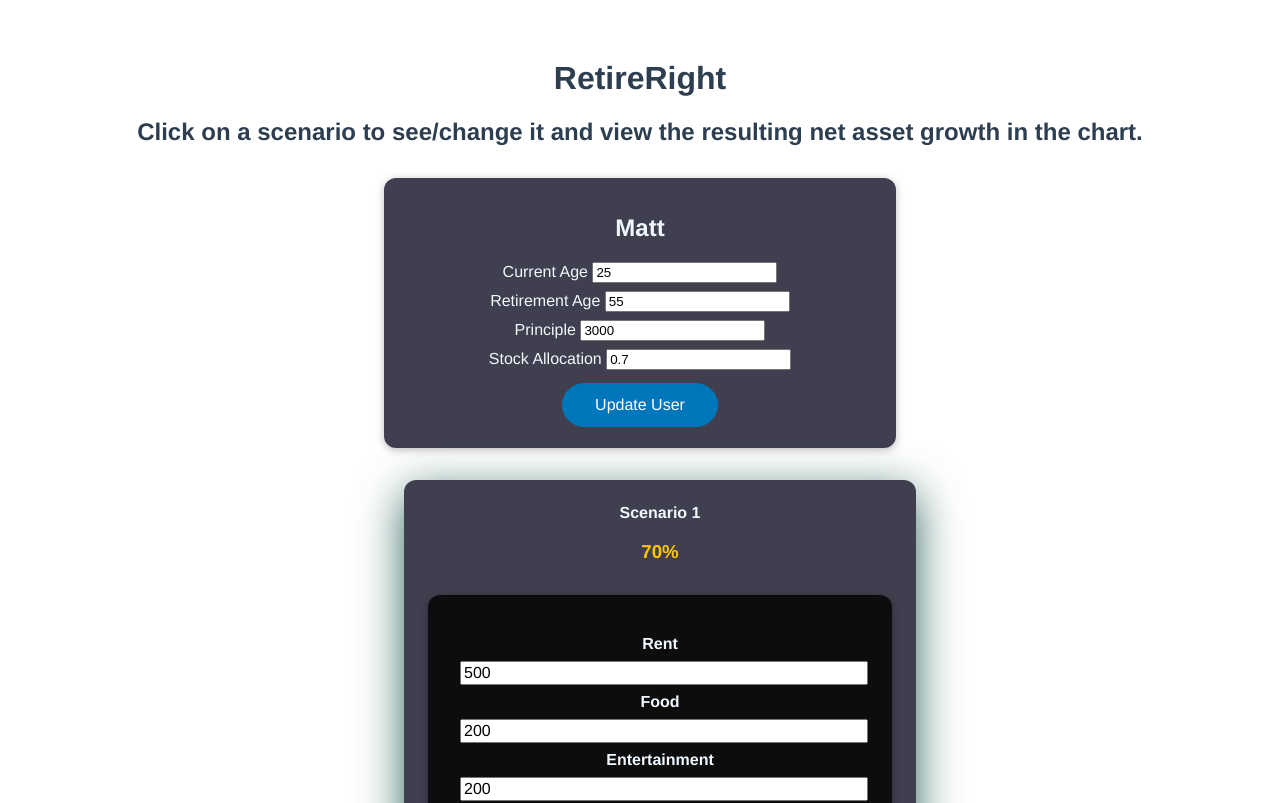
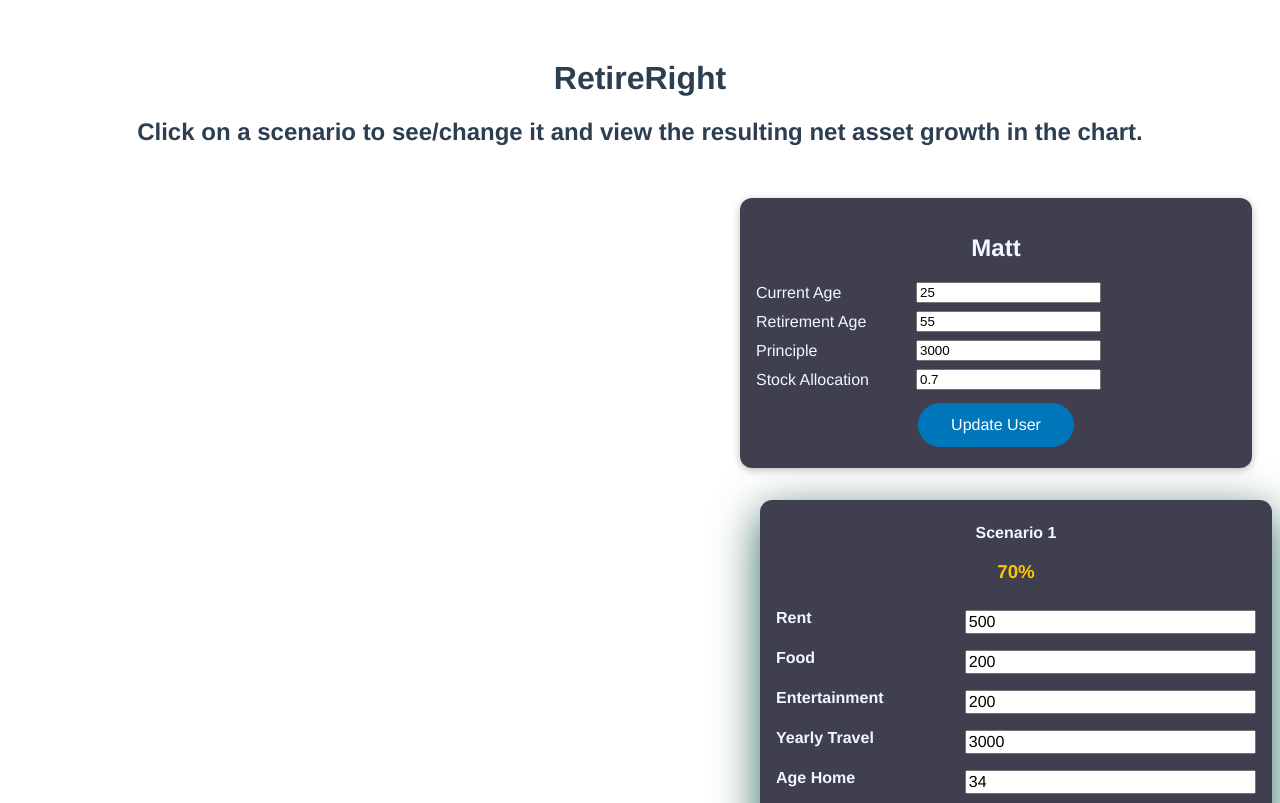
Before and after one commit to Matthew-Curry/RetireRight, a Vue app in the folder frontend/: page / in a window 1280 px wide. Shown: the top 803 px of the page. Built offline with nearby package versions, Linux system fonts and the light colour scheme.

Commit message:
all base components working

```diff
--- a/frontend/package.json
+++ b/frontend/package.json
@@ -8,6 +8,7 @@
     "lint": "vue-cli-service lint"
   },
   "dependencies": {
+    "chart.js": "^2.9.4",
     "core-js": "^3.8.3",
     "vue": "^3.2.13"
   },
--- a/frontend/src/App.vue
+++ b/frontend/src/App.vue
@@ -5,13 +5,13 @@
       Click on a scenario to see/change it and view the resulting net asset
       growth in the chart.
     </h2>
+    <div style="float: right">
       <user
         :username="user.username"
         :stockAllocation="user.stockAllocation"
         :retirementAge="user.retirementAge"
         :currentAge="user.currentAge"
         :principle="user.principle"
-
         @updated-stock-allocation="updateUserStockAllocation"
         @updated-retirement-age="updateUserRetirementAge"
         @updated-current-age="updateUserCurrentAge"
@@ -20,17 +20,22 @@
       <ul>
           <app-scenario
             v-for="(sourceData, index) in scenarios"
+            :key="index"
             @selected="updateSelectedScenario"
             @form-submitted="patchScenario"
             @deleted="deleteScenario"
-        :key="index"
             :scenarioIndex="index"
             :isSelected="index === selectedScenarioIndex"
             :sourceData="sourceData"
           >
           </app-scenario>
       </ul>
-    <chart></chart>
+    </div>
+    <chart
+      :bestData="bestData"
+      :worstData="worstData"
+      :averageData="averageData"
+    ></chart>
     <button v-if="scenarios.length < 5" @click="addScenario">
       Add Scenario
     </button>
@@ -59,7 +64,13 @@ export default {
         retirementAge: 55,
         currentAge: 25,
         principle: 3000,
+        years: [
+          0, 1, 2, 3, 4, 5, 6, 7, 8, 9, 10, 11, 12, 13, 14, 15, 16, 17, 18, 19,
+          20, 21, 22, 23, 24, 25, 26, 27, 28, 29, 30, 31, 32, 33, 34, 35, 36,
+          37, 38, 39,
+        ],
       },
+
       selectedScenarioIndex: 0,
       scenarios: [
         {
@@ -75,6 +86,132 @@ export default {
           mortgageLength: 15,
           ageKids: [34, 35, 36],
           incomeInc: { 25: 120000, 30: 200000 },
+          average: [
+            { x: 0, y: 95558.81 },
+            { x: 1, y: 142808.22 },
+            { x: 2, y: 182994.41 },
+            { x: 3, y: 280696.84 },
+            { x: 4, y: 464808.2 },
+            { x: 5, y: 849719.23 },
+            { x: 6, y: 668144.78 },
+            { x: 7, y: 983963.42 },
+            { x: 8, y: 1640682.19 },
+            { x: 9, y: 1598690.03 },
+            { x: 10, y: 1987343.26 },
+            { x: 11, y: 2334310.32 },
+            { x: 12, y: 2760821.89 },
+            { x: 13, y: 3578056.79 },
+            { x: 14, y: 4108642.83 },
+            { x: 15, y: 5099668.57 },
+            { x: 16, y: 6872762.97 },
+            { x: 17, y: 8297149.74 },
+            { x: 18, y: 8925869.87 },
+            { x: 20, y: 10619120.47 },
+            { x: 21, y: 11098883.61 },
+            { x: 22, y: 13184032.8 },
+            { x: 23, y: 17283873.78 },
+            { x: 24, y: 17320069.38 },
+            { x: 25, y: 18673013.19 },
+            { x: 26, y: 19587814.84 },
+            { x: 27, y: 24441086.45 },
+            { x: 28, y: 28090644.22 },
+            { x: 29, y: 35096166.79 },
+            { x: 30, y: 36318168.67 },
+            { x: 31, y: 38407833.86 },
+            { x: 32, y: 39595102.68 },
+            { x: 33, y: 55075926.13 },
+            { x: 34, y: 49433165 },
+            { x: 35, y: 49436973.77 },
+            { x: 36, y: 51297232.02 },
+            { x: 37, y: 43805045.94 },
+            { x: 38, y: 49987896.01 },
+            { x: 39, y: 47204667.83 },
+            { x: 40, y: 47935419.03 },
+          ],
+          worst: [
+            { x: 0, y: 91574.45 },
+            { x: 1, y: 146491.82 },
+            { x: 2, y: 204761.33 },
+            { x: 3, y: 363471.51 },
+            { x: 4, y: 564231.79 },
+            { x: 5, y: 675002.55 },
+            { x: 6, y: 914190.07 },
+            { x: 7, y: 980809.1 },
+            { x: 8, y: 980472.87 },
+            { x: 9, y: 1064245.41 },
+            { x: 10, y: 1342159.24 },
+            { x: 11, y: 1505328.26 },
+            { x: 12, y: 1965708.56 },
+            { x: 13, y: 1892654.99 },
+            { x: 14, y: 1936377.89 },
+            { x: 15, y: 2335647.53 },
+            { x: 16, y: 3537755.18 },
+            { x: 17, y: 4058018.17 },
+            { x: 18, y: 5531765.7 },
+            { x: 19, y: 4926788.42 },
+            { x: 20, y: 6248786.06 },
+            { x: 21, y: 6473348.33 },
+            { x: 22, y: 6450315.36 },
+            { x: 23, y: 6258937.42 },
+            { x: 24, y: 5594972.87 },
+            { x: 25, y: 5266799.28 },
+            { x: 26, y: 4062404.09 },
+            { x: 26, y: 2879154.72 },
+            { x: 27, y: 3843414.24 },
+            { x: 28, y: 4766361.16 },
+            { x: 29, y: 4093693.22 },
+            { x: 30, y: 2999849.85 },
+            { x: 31, y: 3930240.23 },
+            { x: 32, y: 4332802.05 },
+            { x: 33, y: 3725599.57 },
+            { x: 34, y: 4054316.18 },
+            { x: 35, y: 4273985.4 },
+            { x: 36, y: 4754729.54 },
+            { x: 37, y: 5073648.74 },
+            { x: 38, y: 4402534.04 },
+          ],
+          best: [
+            { x: 0, y: 105716.57 },
+            { x: 1, y: 187700.07 },
+            { x: 2, y: 317680.02 },
+            { x: 3, y: 358021.67 },
+            { x: 4, y: 513203.1 },
+            { x: 5, y: 734559.39 },
+            { x: 6, y: 1090019.8 },
+            { x: 7, y: 1386521.46 },
+            { x: 8, y: 1955419.52 },
+            { x: 9, y: 2284976.31 },
+            { x: 10, y: 2511832.98 },
+            { x: 11, y: 2283719.53 },
+            { x: 12, y: 2078168.75 },
+            { x: 13, y: 2750748.08 },
+            { x: 14, y: 3589289.01 },
+            { x: 15, y: 4722436.44 },
+            { x: 16, y: 4886611.73 },
+            { x: 17, y: 6051172.74 },
+            { x: 18, y: 8008126.02 },
+            { x: 19, y: 8907404.43 },
+            { x: 20, y: 10471846.51 },
+            { x: 21, y: 13379783.62 },
+            { x: 22, y: 19023405.36 },
+            { x: 23, y: 22674820.05 },
+            { x: 24, y: 22641138.97 },
+            { x: 25, y: 29328702.56 },
+            { x: 26, y: 39120431.57 },
+            { x: 27, y: 46182530.74 },
+            { x: 28, y: 52833900.58 },
+            { x: 29, y: 80470096.89 },
+            { x: 30, y: 96034523.12 },
+            { x: 31, y: 132532815.51 },
+            { x: 32, y: 198159734.33 },
+            { x: 33, y: 231351252.81 },
+            { x: 34, y: 246098719.38 },
+            { x: 35, y: 246325847.69 },
+            { x: 36, y: 334851017.77 },
+            { x: 37, y: 351410432.35 },
+            { x: 38, y: 378755349.58 },
+            { x: 39, y: 453894292.9 },
+          ],
         },
         {
           percentSuccess: 0.8,
@@ -136,6 +273,20 @@ export default {
     };
   },
 
+  computed: {
+    bestData() {
+      return this.scenarios[this.selectedScenarioIndex].best;
+    },
+
+    worstData() {
+      return this.scenarios[this.selectedScenarioIndex].worst;
+    },
+
+    averageData() {
+      return this.scenarios[this.selectedScenarioIndex].average;
+    },
+  },
+
   methods: {
     updateSelectedScenario(newIndex) {
       this.selectedScenarioIndex = newIndex;
@@ -147,6 +298,8 @@ export default {
       }
 
       alert("Scenario updated!");
+
+      console.log(this.scenarios)
     },
 
     deleteScenario(index) {
--- a/frontend/src/components/AppScenario.vue
+++ b/frontend/src/components/AppScenario.vue
@@ -8,9 +8,10 @@
   >
     <h2>Scenario {{ scenarioNumber }}</h2>
     <h3 id="percentage" :class="percentCSSClass">{{ percentSuccess }}</h3>
-    <form v-if="isSelected" @submit.prevent>
-      <div class="form-control">
-        <label for="rent">Rent</label>
+    <section v-if="isSelected">
+
+      <div class="form-control flex-box">
+        <label class = "single-input-label" for="rent">Rent</label>
         <input
           id="rent"
           name="rent"
@@ -20,8 +21,8 @@
         />
       </div>
 
-      <div class="form-control">
-        <label for="food">Food</label>
+      <div class="form-control flex-box">
+        <label class = "single-input-label" for="food">Food</label>
         <input
           id="food"
           name="food"
@@ -31,8 +32,8 @@
         />
       </div>
 
-      <div class="form-control">
-        <label for="entertainment">Entertainment</label>
+      <div class="form-control flex-box">
+        <label class = "single-input-label" for="entertainment">Entertainment</label>
         <input
           id="entertainment"
           name="entertainment"
@@ -42,8 +43,8 @@
         />
       </div>
 
-      <div class="form-control">
-        <label for="yearlyTravel">Yearly Travel</label>
+      <div class="form-control flex-box">
+        <label class = "single-input-label" for="yearlyTravel">Yearly Travel</label>
         <input
           id="yearlyTravel"
           name="yearlyTravel"
@@ -53,8 +54,8 @@
         />
       </div>
 
-      <div class="form-control">
-        <label for="ageHome">Age Home</label>
+      <div class="form-control flex-box">
+        <label class = "single-input-label" for="ageHome">Age Home</label>
         <input
           id="ageHome"
           name="ageHome"
@@ -64,8 +65,8 @@
         />
       </div>
 
-      <div class="form-control">
-        <label for="downpaymentSavings">Downpayment Savings</label>
+      <div class="form-control flex-box">
+        <label class = "single-input-label" for="downpaymentSavings">Downpayment Savings</label>
         <input
           id="downpaymentSavings"
           name="downpaymentSavings"
@@ -75,8 +76,8 @@
         />
       </div>
 
-      <div class="form-control">
-        <label for="mortgageRate">Mortgage Rate</label>
+      <div class="form-control flex-box">
+        <label class = "single-input-label" for="mortgageRate">Mortgage Rate</label>
         <input
           id="mortgageRate"
           name="mortgageRate"
@@ -87,8 +88,8 @@
         />
       </div>
 
-      <div class="form-control">
-        <label for="mortgageLength">Mortgage Length</label>
+      <div class="form-control flex-box">
+        <label class = "single-input-label" for="mortgageLength">Mortgage Length</label>
         <input
           id="mortgageLength"
           name="mortgageLength"
@@ -127,6 +128,8 @@
           v-model="additionalKid"
           id="ageOfKids"
           name="ageOfKids"
+          type="number"
+          @input="updateChangedFields('ageKids')"
         />
         <button
           class="saveButton saveAgeButton"
@@ -144,12 +147,12 @@
         <div
           v-for="(income, age) in incomeInc"
           :key="age"
-          style="display: flex; flex-shrink: 0; align-items: center"
+          class="flex-box"
         >
-          <label style="width: 3rem">Age</label>
+          <label class="ageIncomeLabel">Age</label>
           <input
             id="ageIncome"
-            style="width: 2rem"
+            class="ageIncomeValue"
             name="ageIncome"
             type="number"
             :value="age"
@@ -158,9 +161,9 @@
               incomeAge = age;
             "
           />
-          <label style="width: 4rem">Income</label>
+          <label class="valueIncomeLabel">Income</label>
           <input
-            style="width: 4rem"
+            class="incomeValue"
             id="ageIncome"
             name="ageIncome"
             type="number"
@@ -186,20 +189,20 @@
         </button>
         <div
           v-if="addingIncome"
-          style="display: flex; flex-shrink: 0; align-items: center"
+          class="flex-box"
         >
-          <label style="width: 3rem">Age</label>
+          <label class="ageIncomeLabel">Age</label>
           <input
             id="ageIncome"
-            style="width: 2rem"
+            class="ageIncomeValue"
             name="ageIncome"
             type="number"
             v-model="incomeAge"
             @input="updateChangedFields('incomeInc')"
           />
-          <label style="width: 4rem">Income</label>
+          <label class="valueIncomeLabel">Income</label>
           <input
-            style="width: 4rem"
+            class="incomeValue"
             id="ageIncome"
             name="ageIncome"
             type="number"
@@ -235,7 +238,7 @@
           Delete Scenario
         </button>
       </div>
-    </form>
+    </section>
   </section>
 </template>
 
@@ -358,13 +361,18 @@ export default {
     },
 
     updateChangedFields(field) {
-      this.changedFields.push(field);
+      if (!this.changedFields.includes(field)) {
+        this.changedFields.push(field);
+      }
     },
 
     submitAge() {
       this.ageKids.push(this.additionalKid);
       this.additionalKid = null;
       this.addingKid = false;
+
+      console.log("Just added a kid")
+      console.log(this.ageKids)
     },
 
     removeAge(index) {
@@ -395,8 +403,10 @@ export default {
     submitForm() {
       // build JSON of only the changed fields
       const patchValues = {};
+      console.log("yes submitting a form")
       for (const field of this.changedFields) {
-
+        console.log("Field on submissions")
+        console.log(this.$data[field])
         patchValues[field] = this.$data[field];
       }
       this.$emit("form-submitted", this.scenarioIndex, patchValues);
@@ -445,12 +455,39 @@ form {
   background-color: #0e0d0d;
 }
 
+.flex-box {
+  display: flex;
+  flex-shrink: 0;
+  align-items: center;
+}
+
+.single-input-label {
+  width: 20rem;
+  text-align: left;
+}
+
 .form-control {
   margin: 0.5rem 0;
 }
 
 label {
   font-weight: bold;
+}
+
+.ageIncomeLabel {
+  width: 3rem;
+}
+
+.valueIncomeLabel {
+  width: 4rem;
+}
+
+.ageIncomeValue {
+  width: 2rem;
+}
+
+.incomeValue {
+  width: 5rem;
 }
 
 h2 {
--- a/frontend/src/components/AppUser.vue
+++ b/frontend/src/components/AppUser.vue
@@ -2,7 +2,7 @@
   <section class="base">
     <h2>{{ username }}</h2>
     <div class="form-control">
-      <label for="localCurrentAge">Current Age </label>
+      <label for="localCurrentAge">Current Age</label>
       <input
         id="localCurrentAge"
         name="localCurrentAge"
@@ -13,35 +13,38 @@
     </div>
 
     <div class="form-control">
-      <label for="localRetirementAge">Retirement Age </label>
+      <label for="localRetirementAge">Retirement Age</label>
       <input
         id="localRetirementAge"
         name="localRetirementAge"
         type="number"
         v-model="localRetirementAge"
         @input="updateChangedFields('localRetirementAge')"
+        ref="localRetirementAge"
       />
     </div>
 
     <div class="form-control">
-      <label for="localPrinciple">Principle </label>
+      <label for="localPrinciple">Principle</label>
       <input
         id="localPrinciple"
         name="localPrinciple"
         type="number"
         v-model="localPrinciple"
         @input="updateChangedFields('localPrinciple')"
+        ref="localPrinciple"
       />
     </div>
 
     <div class="form-control">
-      <label for="localStockAllocation">Stock Allocation </label>
+      <label for="localStockAllocation">Stock Allocation</label>
       <input
         id="localStockAllocation"
         name="localStockAllocation"
         type="number"
         v-model="localStockAllocation"
         @input="updateChangedFields('localStockAllocation')"
+        ref="localStockAllocation"
       />
     </div>
     <button
@@ -85,7 +88,12 @@ export default {
     },
   },
 
-  emits: ["updated-stock-allocation", "updated-retirement-age", "updated-current-age", "updated-principle"],
+  emits: [
+    "updated-stock-allocation",
+    "updated-retirement-age",
+    "updated-current-age",
+    "updated-principle",
+  ],
 
   data() {
     return {
@@ -97,11 +105,11 @@ export default {
       changedFields: [],
       saveHovered: false,
       eventMap: {
-        "localStockAllocation": "updated-stock-allocation",
-        "localRetirementAge": "updated-retirement-age",
-        "localCurrentAge": "updated-current-age",
-        "localPrinciple": "updated-principle",
-      }
+        localStockAllocation: "updated-stock-allocation",
+        localRetirementAge: "updated-retirement-age",
+        localCurrentAge: "updated-current-age",
+        localPrinciple: "updated-principle",
+      },
     };
   },
 
@@ -114,7 +122,9 @@ export default {
 
   methods: {
     updateChangedFields(field) {
-      this.changedFields.push(field);
+      if (!this.changedFields.includes(field)) {
+        this.changedFields.push(field);
+      }
     },
 
     updateSaveHovered() {
@@ -123,22 +133,24 @@ export default {
 
     submitForm() {
       // emit events for each changed field
-      console.log("the changed fields")
-      console.log(this.changedFields)
       for (const field of this.changedFields) {
-        const eventName = this.eventMap[field]
-        const value = this.$data[field]
+        const eventName = this.eventMap[field];
+        const value = this.$data[field];
         this.$emit(eventName, value);
       }
 
       this.changedFields = [];
     },
-
   },
 };
 </script>
 
 <style scoped>
+label {
+  width: 10rem;
+  text-align: left;
+}
+
 .base {
   margin: 2rem auto;
   max-width: 30rem;
@@ -151,6 +163,9 @@ export default {
 
 .form-control {
   margin: 0.5rem 0;
+  display: flex;
+  flex-shrink: 0;
+  align-items: center;
 }
 
 .saveButton {
--- a/frontend/src/components/TheChart.vue
+++ b/frontend/src/components/TheChart.vue
@@ -1,10 +1,94 @@
 <template>
-<section>
-</section>
+  <div >
+    <canvas id="the-chart"></canvas>
+  </div>
 </template>
 
 <script>
+import Chart from "chart.js";
+
 export default {
+  props: {
+    bestData: {
+      type: Array,
+      required: true,
+    },
+
+    worstData: {
+      type: Array,
+      required: true,
+    },
+
+    averageData: {
+      type: Array,
+      required: true,
+    },
+
+  },
+
+  data() {
+    return {
+      chartData: {
+        type: "scatter",
+        data: {
+          datasets: [
+            {
+              label: "Best",
+              data: null,
+              borderColor: "rgba(71, 183,132,.5)",
+              borderWidth: 3,
+              showLine: true,
+              fill:false
+            },
+            {
+              label: "worst",
+              data: null,
+              borderColor: "rgba(255, 76, 48, 1)",
+              borderWidth: 3,
+              showLine: true,
+              fill:false
+            },
+            {
+              label: "average",
+              data: null,
+              borderColor: "rgba(243, 225, 107)",
+              borderWidth: 3,
+              showLine: true,
+              fill:false
+            },
+          ],
+        },
+        options: {
+            scales: {
+                xAxes: [{
+                    type: 'linear'
+            }]
+            }
+        }
+      },
+    };
+  },
+
+  beforeMount() {
+    this.chartData.data.datasets[0].data = this.bestData;
+    this.chartData.data.datasets[1].data = this.worstData;
+    this.chartData.data.datasets[2].data = this.averageData;
+  },
+
+  mounted() {
+    const ctx = document.getElementById("the-chart");
+    console.log(this.chartData);
+    new Chart(ctx, this.chartData);
+  },
+};
+</script>
+
+<style>
+canvas {
+
+  width:70% !important;
+  height:600px !important;
 
 }
-</script>
+
+</style>
```
Also changed, not shown: 1 other file (tests, documents, lock files or other folders). Lines whose indentation alone changed are shown as unchanged.
